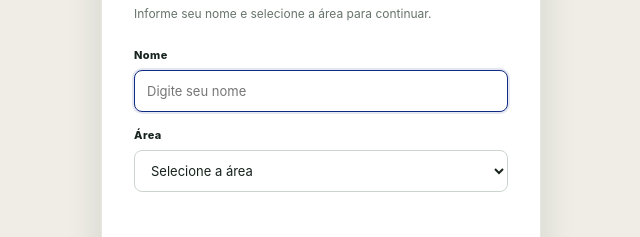
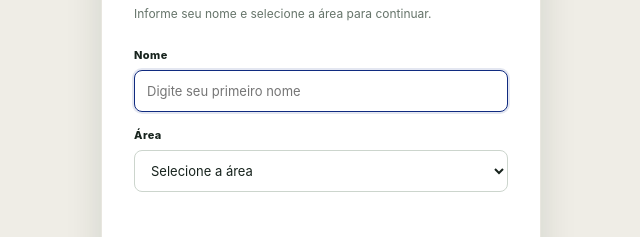
Before and after one commit to marcsvasconcelos/gestao-absenteismo, a plain HTML site: page index.html in a window 1280 px wide. Shown: the part 287-524 px from the top of the page, 319-959 px from the left. Drawn offline with Linux system fonts and the light colour scheme.

Commit message:
Add files via upload

```diff
--- a/index.html
+++ b/index.html
@@ -27,7 +27,7 @@ body.dark .upload-group .status{color:#fff}
 <style>
 body.login-required #dashboard{display:none}.login-gate{min-height:100vh;display:grid;place-items:center;padding:24px;background:#EFEDE6}.login-gate[hidden]{display:none}.login-box{width:min(100%,440px);padding:32px;background:#fff;border:1px solid #e8e6df;border-radius:14px;box-shadow:0 12px 36px #122b1620}.login-kicker{margin:0 0 9px;color:#06402B;font-size:11px;font-weight:800;letter-spacing:.14em;text-transform:uppercase}.login-box h1{margin:0;color:#17231d;font-size:26px;line-height:1.15}.login-sub{margin:8px 0 25px;color:#66746a;font-size:12px}.login-form{display:grid;gap:16px}.login-field label{display:block;margin-bottom:6px;color:#17231d;font-size:11px;font-weight:800;letter-spacing:.04em}.login-field input,.login-field select{width:100%;height:42px;padding:0 12px;border:1px solid #ccd5cd;border-radius:8px;background:#fff;color:#17231d;font:13px Inter,"Segoe UI",Arial,sans-serif;outline:none}.login-field input:focus,.login-field select:focus{border-color:#102B80;box-shadow:0 0 0 2px #102b801c}.login-submit{height:44px;border:0;border-radius:8px;background:#06402B;color:#fff;font:700 12px Inter,"Segoe UI",Arial,sans-serif;cursor:pointer}.login-submit:hover:not(:disabled){opacity:.87}.login-submit:disabled{opacity:.5;cursor:not-allowed}.login-error{min-height:16px;margin:0;color:#B73500;font-size:11px}
 </style></head>
-<body class="login-required"><section id="loginGate" class="login-gate" aria-labelledby="loginTitle"><div class="login-box"><p class="login-kicker">Dashboard Corporativo | ABS</p><h1 id="loginTitle">Gestão de Absenteísmo</h1><p class="login-sub">Informe seu nome e selecione a área para continuar.</p><form id="loginForm" class="login-form" novalidate><div class="login-field"><label for="loginName">Nome</label><input id="loginName" type="text" placeholder="Digite seu nome" autocomplete="off" required></div><div class="login-field"><label for="loginArea">Área</label><select id="loginArea" required><option value="">Selecione a área</option><option value="REL. VAREJO">REL. VAREJO</option></select></div><p id="loginError" class="login-error" role="alert" aria-live="polite"></p><button id="loginSubmit" class="login-submit" type="submit" disabled>Acessar</button></form></div></section><main class="wrap" id="dashboard" tabindex="-1">
+<body class="login-required"><section id="loginGate" class="login-gate" aria-labelledby="loginTitle"><div class="login-box"><p class="login-kicker">Dashboard Corporativo | ABS</p><h1 id="loginTitle">Gestão de Absenteísmo</h1><p class="login-sub">Informe seu nome e selecione a área para continuar.</p><form id="loginForm" class="login-form" novalidate><div class="login-field"><label for="loginName">Nome</label><input id="loginName" type="text" placeholder="Digite seu primeiro nome" autocomplete="off" required></div><div class="login-field"><label for="loginArea">Área</label><select id="loginArea" required><option value="">Selecione a área</option><option value="REL. VAREJO">REL. VAREJO</option></select></div><p id="loginError" class="login-error" role="alert" aria-live="polite"></p><button id="loginSubmit" class="login-submit" type="submit" disabled>Acessar</button></form></div></section><main class="wrap" id="dashboard" tabindex="-1">
 <header class="top"><div><div class="eyebrow">Painel de acompanhamento</div><h1>Dashboard Executivo</h1><p class="sub">Gestão de Absenteísmo | ABS</p></div><div class="top-actions"><div class="upload-group"><label for="fileUpload" class="btn-upload">Anexar Base</label><input type="file" id="fileUpload" accept=".xlsx, .xls" style="display:none;"><span class="status" id="status">Aguardando arquivo</span></div><button type="button" id="themeToggle" class="theme-toggle" aria-label="Alternar para modo dark" aria-pressed="false"><svg class="icon-moon" viewBox="0 0 24 24" aria-hidden="true"><path d="M20.2 15.2A8.5 8.5 0 0 1 8.8 3.8 8.6 8.6 0 1 0 20.2 15.2Z"/><path d="M16.5 4.5v4M14.5 6.5h4"/></svg><svg class="icon-sun" viewBox="0 0 24 24" aria-hidden="true"><circle cx="12" cy="12" r="4"/><path d="M12 2v2m0 16v2M4.93 4.93l1.42 1.42m11.3 11.3 1.42 1.42M2 12h2m16 0h2M4.93 19.07l1.42-1.42m11.3-11.3 1.42-1.42"/></svg></button></div></header>
 <section class="panel filters"><div class="filtergrid"><div class="filter"><label for="fPeriod">Período</label><select id="fPeriod" class="source-select" multiple disabled></select></div><div class="filter"><label for="fApoio">Apoio</label><select id="fApoio" class="source-select" multiple disabled></select></div><div class="filter"><label for="fColab">Colaborador</label><select id="fColab" class="source-select" multiple disabled></select></div><div class="filter"><label for="fInter">Intercorrência</label><select id="fInter" class="source-select" multiple disabled></select></div><div class="actions-wrap"><button type="button" class="btn-clear" onclick="resetFilters()">Limpar filtros</button></div></div><div class="filter-note"><span>Selecione vários itens no menu. Nenhuma seleção equivale a Todos.</span></div></section>
 <section class="cards"><article class="panel card"><label>COLABORADORES</label><div class="value" id="kpiColab">0</div><div class="hint">COLAB. ÚNICOS - ABA CALCULADORA</div></article><article class="panel card"><label>ATESTADOS</label><div class="value" id="kpiAtest">0</div><div class="hint">CONTAGEM: DIAS ATESTADO</div></article><article class="panel card"><label>AFASTAMENTOS</label><div class="value" id="kpiAfast">0</div><div class="hint">INSS E/OU LICENÇA MATERNIDADE</div></article><article class="panel card"><label>DIAS ÚTEIS</label><div class="value" id="kpiDias">0</div><div class="hint">CONTAGEM DE DIAS ÚTEIS PERÍODO</div></article><article class="panel card"><label>MAIOR ABS</label><div class="value" id="kpiMax">0,00%</div><div class="hint" id="kpiMaxName">—</div></article><article class="panel card"><label>ABS GERAL</label><button type="button" class="abs-info-button" id="absInfoOpen" aria-label="Informações sobre o cálculo do ABS Geral" aria-haspopup="dialog" aria-controls="absInfoModal">i</button><div class="value" id="kpiAbs">0,00%</div><div class="hint" id="absHint">Intercorrências ÷ dias de exposição totais × 100</div></article></section>
```
